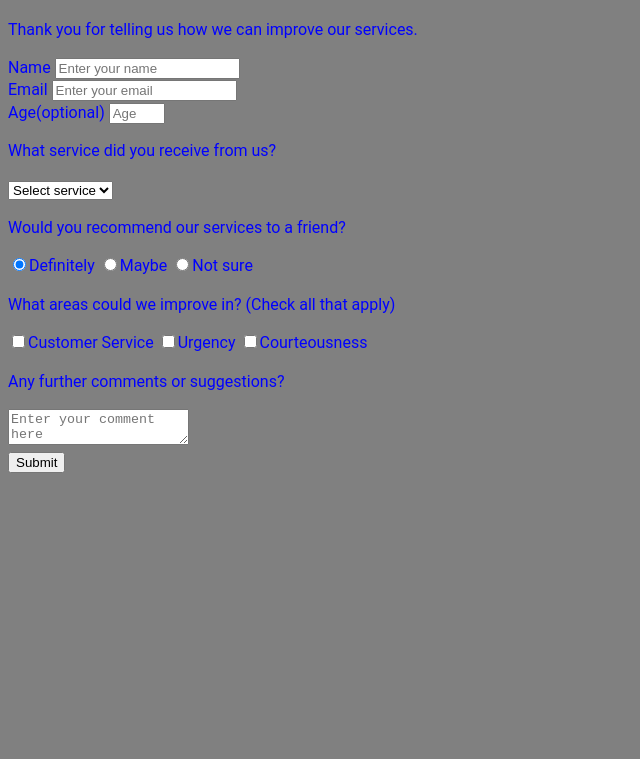
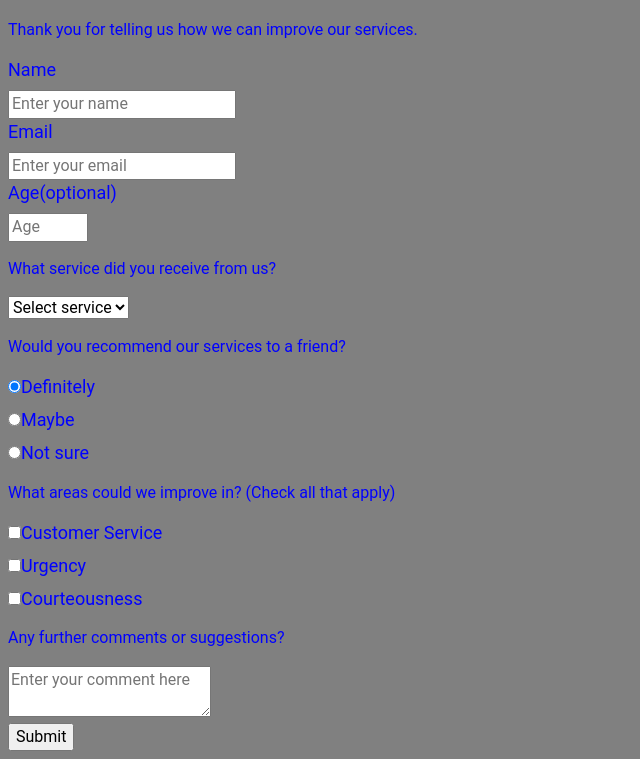
Before and after one commit to jjohnson3339/SurveyForm, a plain HTML site: page index.html in a window 1280 px wide. Shown: the part 69-828 px from the top of the page, without its empty margins (0-640 px from the left). Before the commit the page ends 800 px from the top, so only its background shows below. Drawn offline with Linux system fonts and the light colour scheme.

```diff
--- a/main.css
+++ b/main.css
@@ -3,6 +3,12 @@ import url('https://fonts.googleapis.com/css?family=Roboto:200i,400&display=swap
 :root {
   --color-blue: #0000FF;
   --color-white: #f3f3f3;
+}
+
+*,
+*::before,
+*::after {
+  box-sizing: border-box;
 }
 
 body {
@@ -13,6 +19,22 @@ body {
   color: #0000FF;
   background: #808080;
 }
+label {
+  display: flex;
+  align-items: center;
+  font-size: 1.125rem;
+  margin-bottom: 0.5rem;
+}
+input,
+button,
+select,
+textarea {
+  margin: 0;
+  font-family: inherit;
+  font-size: inherit;
+  line-height: inherit;
+}
+
 
 .header {
   color: #0000FF;
```
